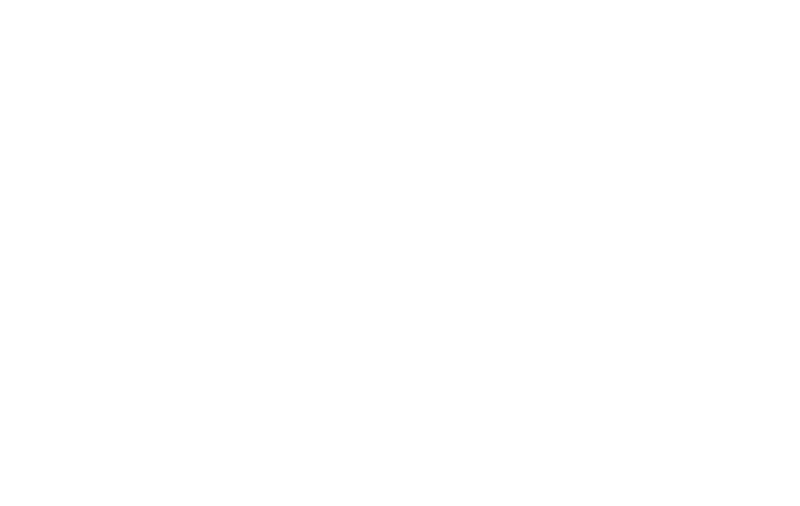
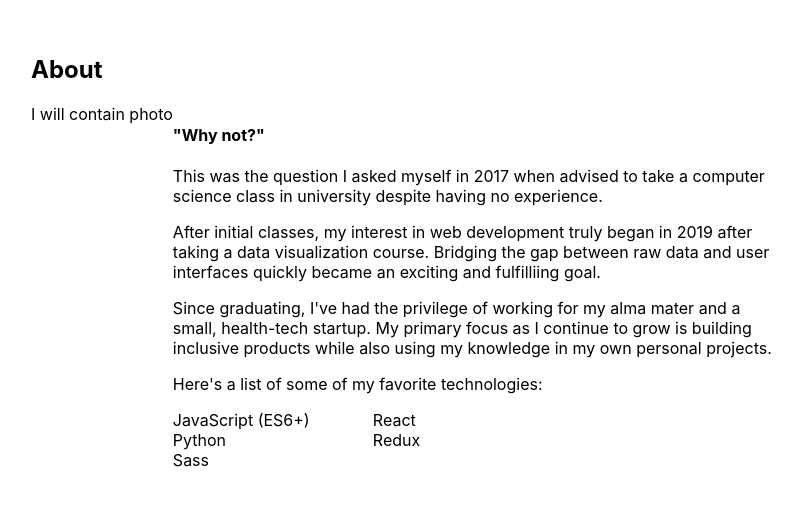
Before and after one commit to isaq98/portfolio_site, a React (Create React App) app: page / in a window 1280 px wide. Shown: the part 844-1350 px from the top of the page, without its empty margins (159-959 px from the left). Before the commit the page ends 800 px from the top, so only its background shows below. Built offline with nearby package versions, Linux system fonts and the light colour scheme.

Commit message:
Better formatting and adding an about section

```diff
--- a/src/App.js
+++ b/src/App.js
@@ -2,12 +2,14 @@
 import './App.css';
 import Overview from './Components/Overview';
 import Navbar from './Components/Navbar';
+import About from './Components/About';
 
 function App() {
   return (
    <main>
     <Navbar />
     <Overview />
+    <About />
    </main>
   );
 }
--- /dev/null
+++ b/src/Components/About/_About.scss
@@ -0,0 +1,18 @@
+.about {
+    height: 100vh;
+    max-width: 900px;
+    margin: 0px auto;
+    & .about-me-container {
+        display: flex;
+
+        & .snippet-container {
+            max-width: 600px;
+            & > ul {
+                padding: 0px;
+                display: grid;
+                grid-template-columns: repeat(2, minmax(140px, 200px));
+                list-style: none;
+            }
+        }
+    }
+}
--- /dev/null
+++ b/src/Components/About/index.js
@@ -0,0 +1,31 @@
+import React from 'react';
+import './_About.scss';
+
+function About() {
+    return (
+        <section className="about">
+            <h2 className="section-heading">About</h2>
+            <div className="about-me-container">
+                <div className="photo-container">I will contain photo</div>
+                <div className="snippet-container">
+                    <h4>"Why not?"</h4>
+                    <p>This was the question I asked myself in 2017 when advised to take a computer science class in university despite having no experience.</p>
+                    <p>After initial classes, my interest in web development truly began in 2019 after taking a data visualization course. Bridging the gap between raw data
+                    and user interfaces quickly became an exciting and fulfilliing goal. </p>
+                    <p>Since graduating, I've had the privilege of working for my alma mater and a small, health-tech startup. My primary focus as I continue to grow is building inclusive
+                    products while also using my knowledge in my own personal projects.</p>
+                    <p>Here's a list of some of my favorite technologies: </p>
+                    <ul>
+                        <li>JavaScript (ES6+)</li>
+                        <li>React</li>
+                        <li>Python</li>
+                        <li>Redux</li>
+                        <li>Sass</li>
+                    </ul>
+                </div>
+            </div>
+        </section>
+    )
+}
+
+export default About;
--- a/src/Components/Overview/_Overview.scss
+++ b/src/Components/Overview/_Overview.scss
@@ -1,3 +1,5 @@
+.overview {
+    height: 100vh;
     .overview-container {
         display: flex;
         justify-content: center;
@@ -19,3 +21,4 @@
             }
         }
     }
+}
--- a/src/Components/Overview/index.js
+++ b/src/Components/Overview/index.js
@@ -3,6 +3,7 @@
 
 function Overview(props) {
     return (
+        <section className="overview">
             <div className="overview-container">
                 <div className="about-text">
                     <div className="tiny-hello-div">
@@ -19,6 +20,7 @@
                     </div>
                 </div>
             </div>
+        </section>
     )
 }
 
```
Lines whose indentation alone changed are shown as unchanged.
